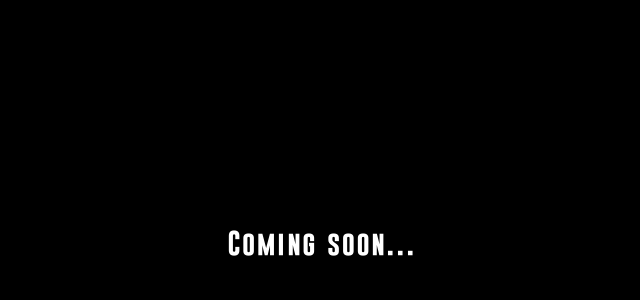
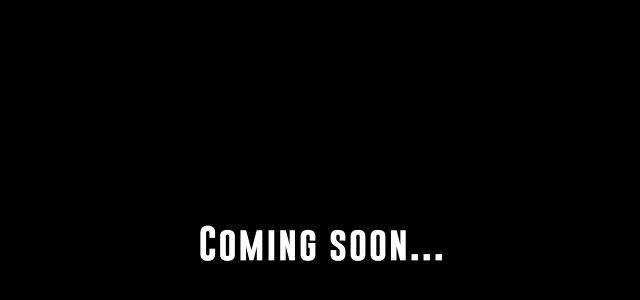
Before and after one commit to Ptrhnk/mcfumes.cz, a Next.js app: page / in a window 1280 px wide. Shown: the part 452-752 px from the top of the page, without its empty margins (318-958 px from the left). Built offline with nearby package versions, Linux system fonts and the light colour scheme.

Commit message:
improvements

```diff
--- a/components/TitleBox/TitleBox.js
+++ b/components/TitleBox/TitleBox.js
@@ -9,15 +9,15 @@ const Title = styled.h1`
 `;
 const StyledTitleBox = styled.div`
   margin-top: 4rem;
-  @media (max-width: 900px) {
+  /* @media (max-width: 900px) {
     margin-top: 3.5rem;
-  }
-  @media (max-height: 500px) {
-    font-size: 2rem;
-  }
-  @media (max-width: 700px) {
+  } */
+  /* @media (max-height: 500px) {
+    font-size: 2.2rem;
+  } */
+  /* @media (max-width: 700px) {
     font-size: 2.5rem;
-  }
+  } */
 `;
 
 export const TitleBox = ({ text }) => {
--- a/components/TitleLetter/TitleLetter.js
+++ b/components/TitleLetter/TitleLetter.js
@@ -9,11 +9,11 @@ const StyledLetter = styled(animated.h2)`
   letter-spacing: 1.5px;
   transition: opacity 70ms;
 
-  @media (max-height: 900px) {
-    font-size: 2.5rem;
+  @media (max-height: 700px) {
+    font-size: 3rem;
   }
   @media (max-height: 500px) {
-    font-size: 2rem;
+    font-size: 2.5rem;
   }
 `;
 
```
